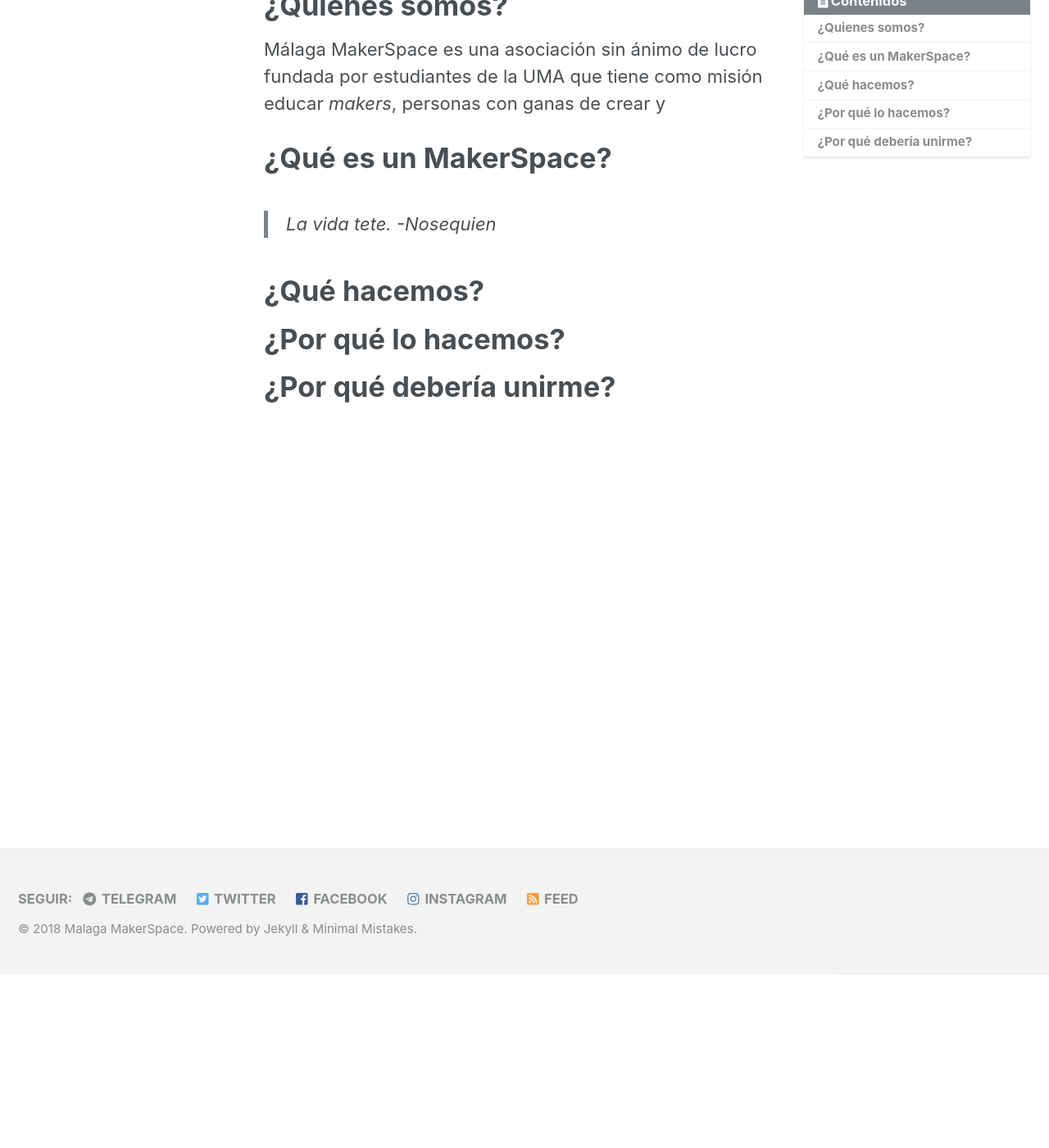
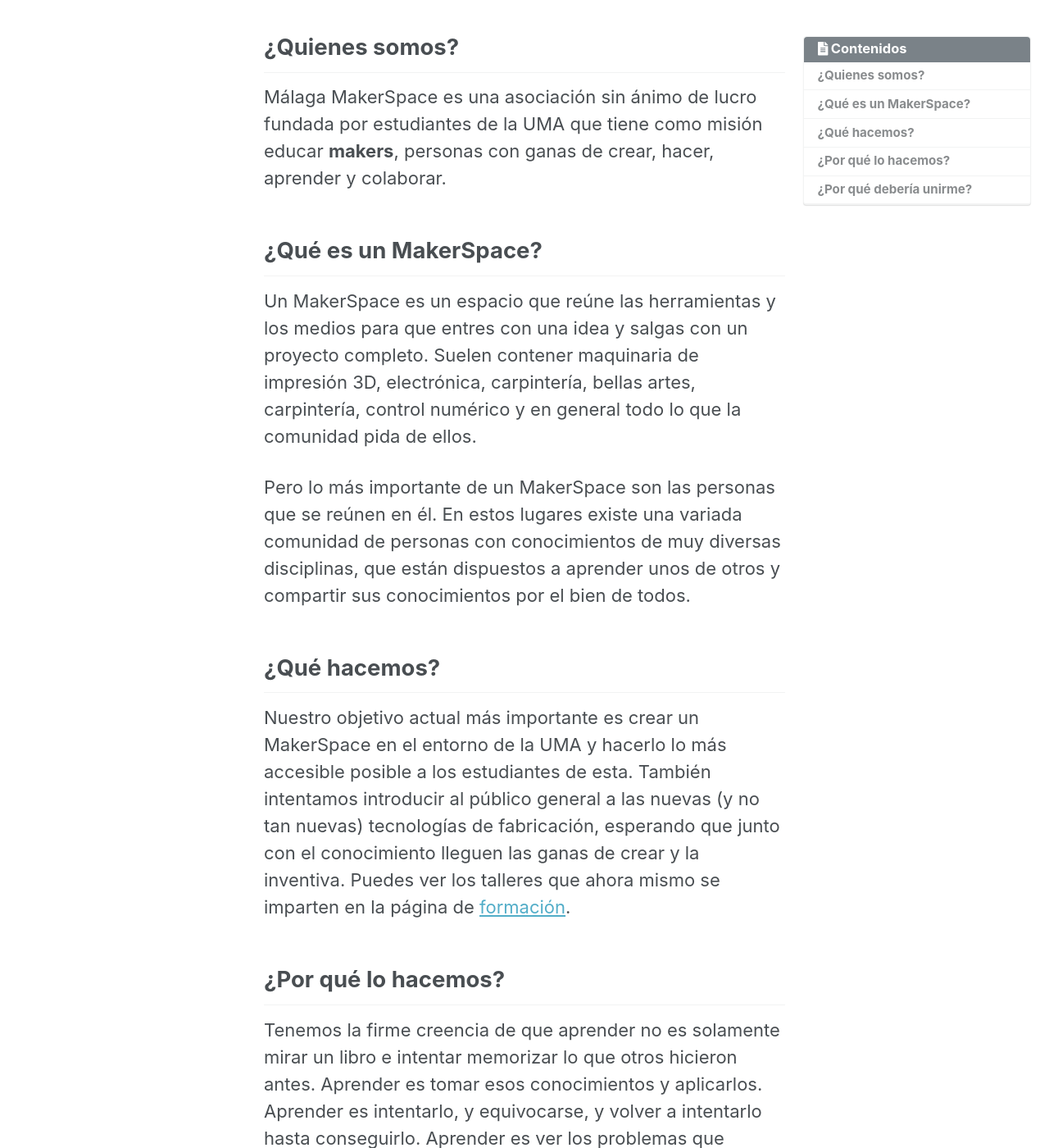
Before and after one commit to MalagaMakerSpace/malagamakerspace.github.io, a Jekyll site: the page built from _pages/faq.md, in a window 1280 px wide and 1400 px high, scrolled down 211 px. Shown: the whole window at 82% size. Built offline with Jekyll 4.4.1, drawn with Linux system fonts in a browser that asks for light colours; cached includes are drawn as plain includes; nearby versions of some CDN libraries; some of the changed text lies outside the part shown.

Commit message:
FAQ actualizado

```diff
--- a/_pages/faq.md
+++ b/_pages/faq.md
@@ -3,20 +3,27 @@
 permalink: /faq
 title: Preguntas frecuentes (y sus respuestas)
 toc: true
+toc_sticky: true
 ---
-
-# ¿Quienes somos?
+## ¿Quienes somos?
 
 Málaga MakerSpace es una asociación sin ánimo de lucro fundada por estudiantes
-de la UMA que tiene como misión educar *makers*, personas con ganas de crear
-y
+de la UMA que tiene como misión educar **makers**, personas con ganas de crear, hacer, aprender y colaborar.
 
-# ¿Qué es un MakerSpace?
+## ¿Qué es un MakerSpace?
 
-> La vida tete. -Nosequien
+Un MakerSpace es un espacio que reúne las herramientas y los medios para que entres con una idea y salgas con un proyecto completo. Suelen contener maquinaria de impresión 3D, electrónica, carpintería, bellas artes, carpintería, control numérico y en general todo lo que la comunidad pida de ellos.
 
-# ¿Qué hacemos?
+Pero lo más importante de un MakerSpace son las personas que se reúnen en él. En estos lugares existe una variada comunidad de personas con conocimientos de muy diversas disciplinas, que están dispuestos a aprender unos de otros y compartir sus conocimientos por el bien de todos.
 
-# ¿Por qué lo hacemos?
+## ¿Qué hacemos?
 
-# ¿Por qué debería unirme?
+Nuestro objetivo actual más importante es crear un MakerSpace en el entorno de la UMA y hacerlo lo más accesible posible a los estudiantes de esta. También intentamos introducir al público general a las nuevas (y no tan nuevas) tecnologías de fabricación, esperando que junto con el conocimiento lleguen las ganas de crear y la inventiva. Puedes ver los talleres que ahora mismo se imparten en la página de [formación](/formacion).
+
+## ¿Por qué lo hacemos?
+
+Tenemos la firme creencia de que aprender no es solamente mirar un libro e intentar memorizar lo que otros hicieron antes. Aprender es tomar esos conocimientos y aplicarlos. Aprender es intentarlo, y equivocarse, y volver a intentarlo hasta conseguirlo. Aprender es ver los problemas que surgen en la práctica y solucionarlos. Aprender no es solo saber cómo se hacen las cosas sino por qué se hacen así. Y aprender es lo que queremos que ocurra en el MakerSpace.
+
+## ¿Por qué debería unirme?
+
+Deberías unirte si quieres utilizar las herramientas que ponemos a tu disposición. También deberías unirte si quieres aprender lo que podamos enseñarte, o si sabes algo que nosotros podamos aprender. Pero sobre todo deberías unirte si crees en nuestros ideales, simpatizas con nuestros objetivos y quieres ayudarnos.
```
Also changed, not shown: _pages/home.md (+1 -1 lines), 5 other files.
